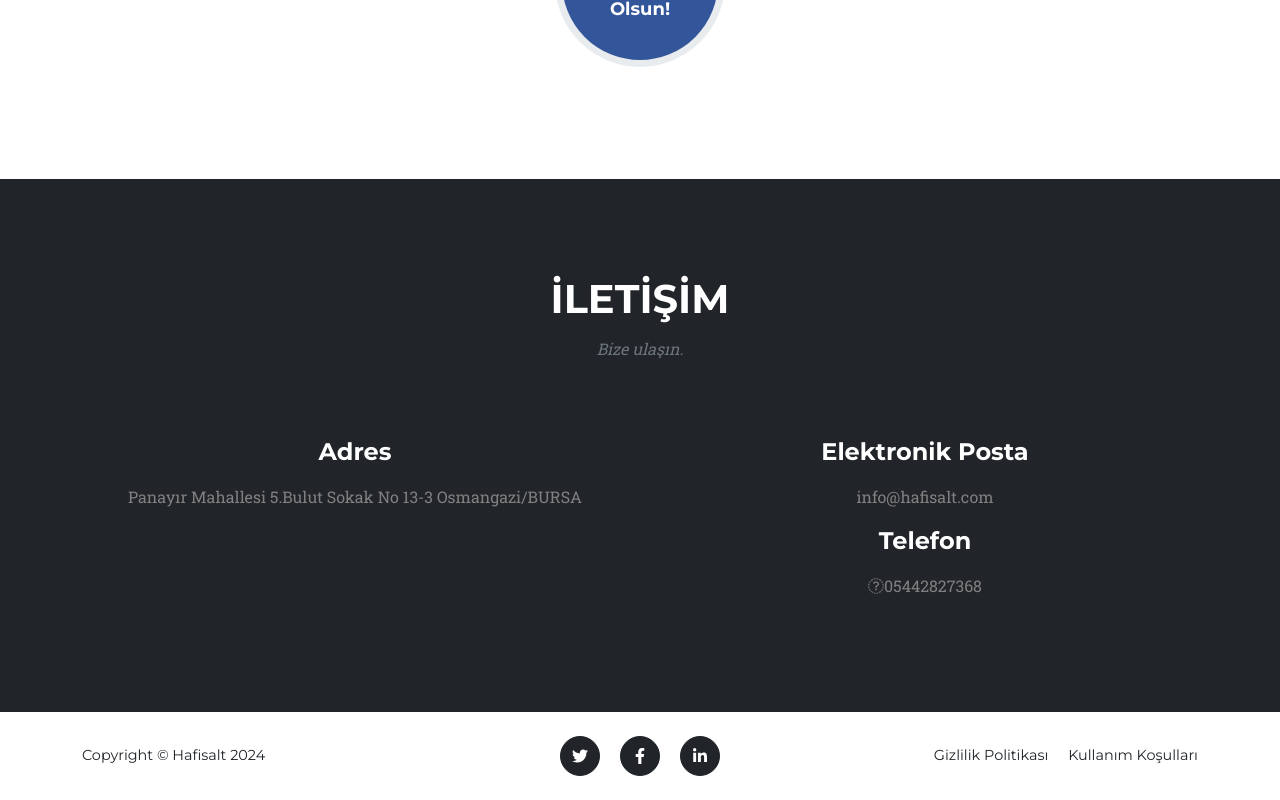
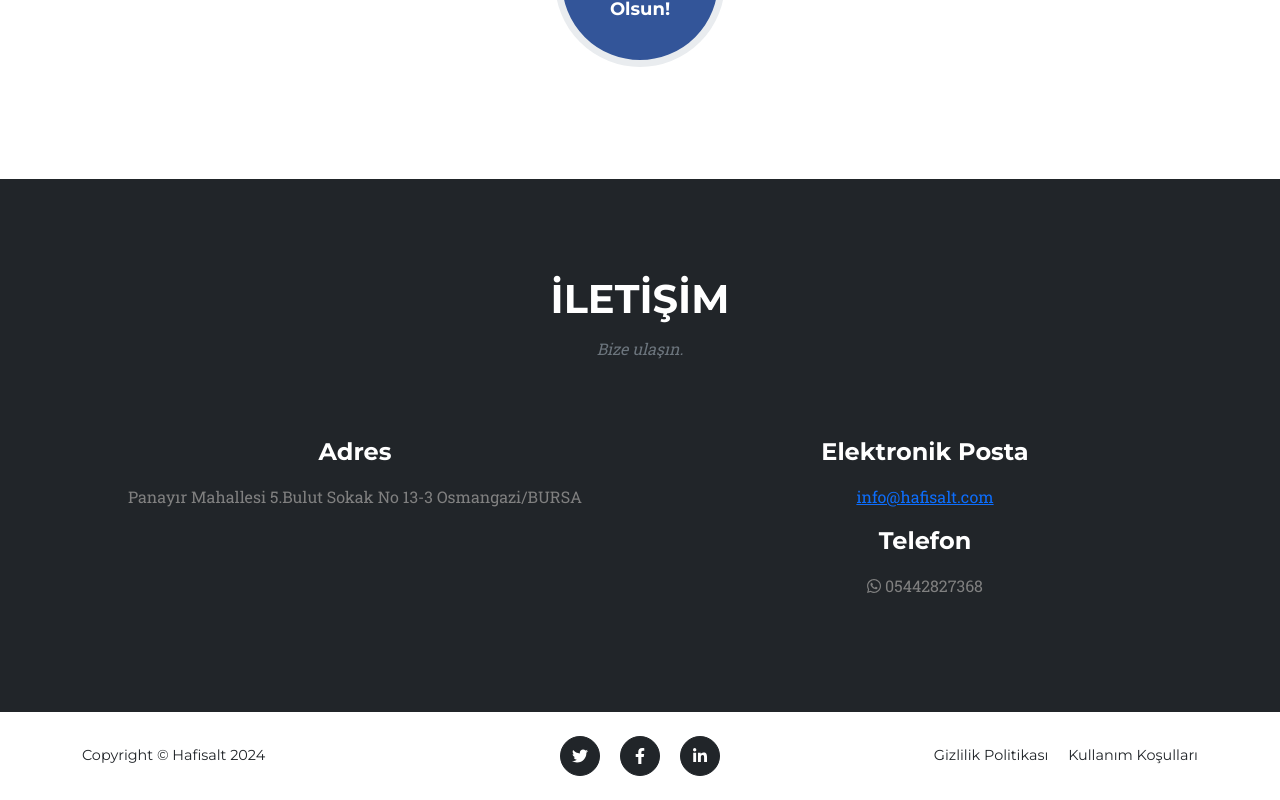
Before and after one commit to habanoz/hafisalt, a plain HTML site: page index.html in a window 1280 px wide. Shown: the part 4407-5207 px from the top of the page. Drawn offline with nearby package versions, Linux system fonts and the light colour scheme.

Commit message:
Update index.html

```diff
--- a/index.html
+++ b/index.html
@@ -223,10 +223,10 @@
 
                 <div class="col-md-6">
                     <h4 class="my-3">Elektronik Posta</h4>
-                    <p class="">info@hafisalt.com</p>
+                    <p><a href="mailto:info@hafisalt.com?subject=Hafisalt'a Merhaba!">info@hafisalt.com</a></p>
 
                     <h4 class="my-3">Telefon</h4>
-                    <p class=""><i class="fa fa-whatsapp"></i>05442827368</p>
+                    <p class=""><i class="fa-brands fa-whatsapp"></i> 05442827368</p>
                 </div>
             </div>
 
```
